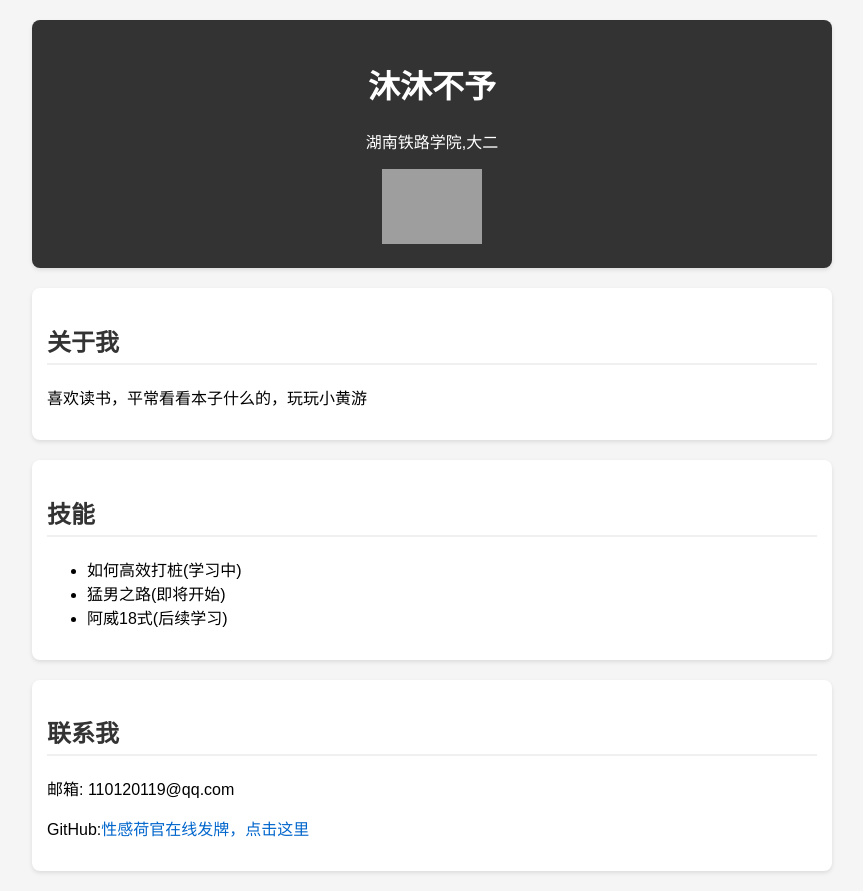
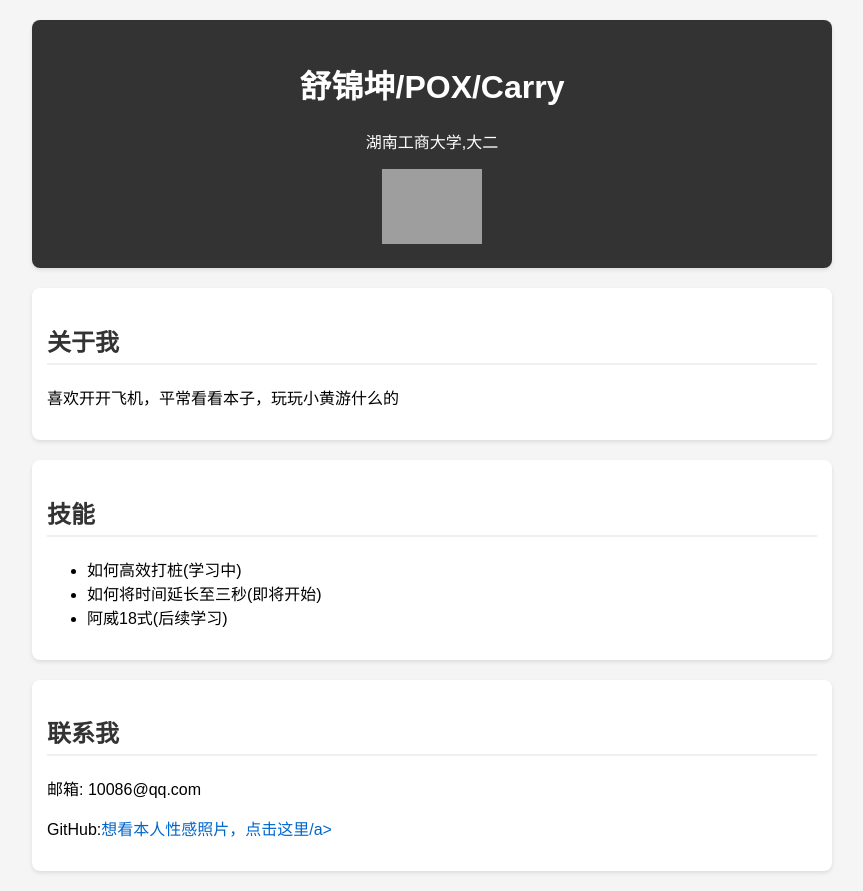
Before and after one commit to chenlinyyyy/chenlinyyyy.github.io, a plain HTML site: page index(1).html in a window 1280 px wide. Shown: the whole page, without its empty margins (208-1071 px from the left). Drawn offline with Linux system fonts and the light colour scheme; grey boxes are pictures that could not be loaded.

Commit message:
Update index(1).html

```diff
--- a/index(1).html
+++ b/index(1).html
@@ -44,28 +44,28 @@
 </head>
 <body>
     <header>
-        <h1>沐沐不予</h1>
-        <p>湖南铁路学院,大二</p>
-        <img src="https://s41.ax1x.com/2026/03/13/peAKgfA.jpg" width ="100">
+        <h1>舒锦坤/POX/Carry</h1>
+        <p>湖南工商大学,大二</p>
+        <img src="https://tse3-mm.cn.bing.net/th/id/OIP-C.TPFv9hTJ-3guWzV2jwYVHQHaOy?w=115&h=184&c=7&r=0&o=7&dpr=1.5&pid=1.7&rm=3" width ="100">
     </header>
     <section>
         <h2>关于我</h2>
-        <p>喜欢读书，平常看看本子什么的，玩玩小黄游</p>
+        <p>喜欢开开飞机，平常看看本子，玩玩小黄游什么的</p>
     </section>
 
     <section>
         <h2>技能</h2>
         <ul>
             <li>如何高效打桩(学习中)</li>
-            <li>猛男之路(即将开始)</li>
+            <li>如何将时间延长至三秒(即将开始)</li>
             <li>阿威18式(后续学习)</li>
         </ul>
     </section>
 
     <section>
         <h2>联系我</h2>
-        <p>邮箱: 110120119@qq.com</p>  <!-- 建议把邮箱改成超链接 -->
-        <p>GitHub:<a href="http://uz6r.com/home" >性感荷官在线发牌，点击这里</a></p>
+        <p>邮箱: 10086@qq.com</p>  <!-- 建议把邮箱改成超链接 -->
+        <p>GitHub:<a href="https://7dwea.wimfumox.com/archives/83097/" >想看本人性感照片，点击这里/a></p>
     </section>
 
     <script>console.log("欢迎来到的个我的个人主页")</script>
```
